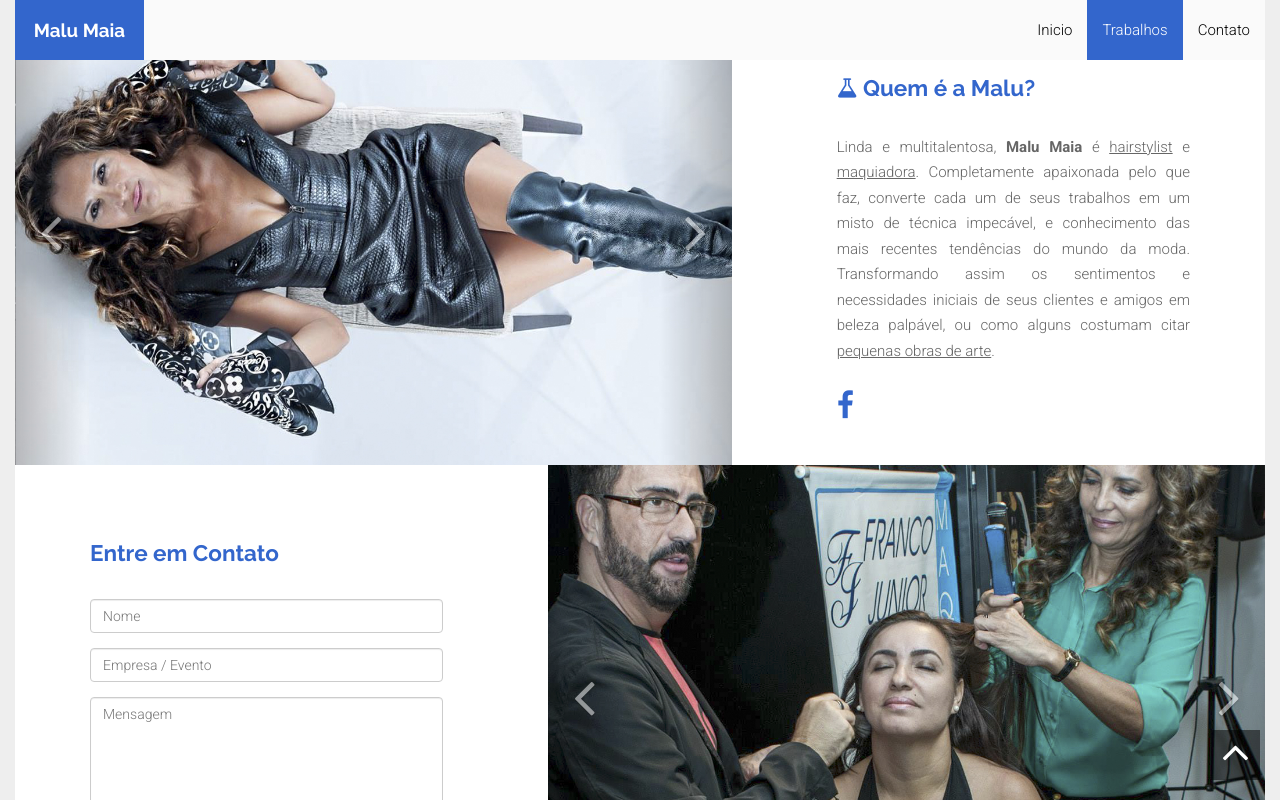
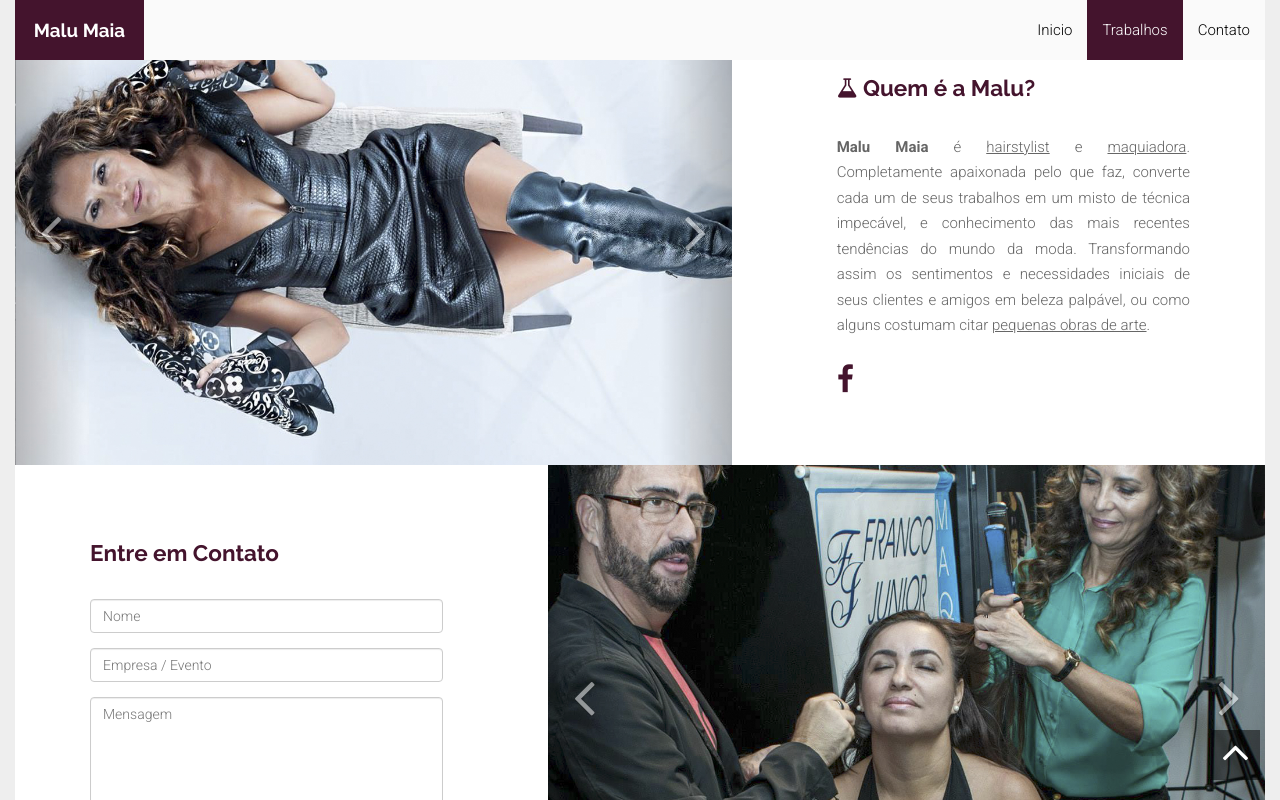
Before and after one commit to jhonattas/malu-maia-front, a plain HTML site: page index.html in a window 1280 px wide. Both pictures are taken after a click on the link "Trabalhos". Shown: the part 593-1393 px from the top of the page. Drawn offline with Linux system fonts and the light colour scheme.

Commit message:
modifica para a versao atualizada

```diff
--- a/assets/style.css
+++ b/assets/style.css
@@ -1,6 +1,6 @@
 body {	color:#666;	font:300 15px/15px Roboto,Arial,Helvetica;background-color:#fff;-webkit-font-smoothing:antialiased;background-color: #eee;}
 
-a{color:#3366cc; text-decoration:none;}
+a{color:#44142d; text-decoration:none;}
 a:hover{color:#666;}
 .btn,a,.btn:hover,a:hover {
 -webkit-transition: all 0.3s ease-in-out;
@@ -13,7 +13,7 @@ outline: none !important;
 
 h1,h2,h3,h4{margin: 0;line-height: 1em;}
 h1{font:700 3em Raleway,Arial,Helvetica;padding:5em 0;text-transform: uppercase;color: #fff;}
-h2{font:700 1.5em Raleway,Arial,Helvetica;margin-bottom: 1.5em; color: #3366cc;}
+h2{font:700 1.5em Raleway,Arial,Helvetica;margin-bottom: 1.5em; color: #44142d;}
 h3{font:700 1.25em Raleway,Arial,Helvetica;margin:0.5em 0;}
 
 p{font-size:1em;line-height: 1.7em; margin-bottom: 1.7em;}
@@ -30,9 +30,9 @@ p{font-size:1em;line-height: 1.7em; margin-bottom: 1.7em;}
 
 .navbar-nav > li > a{font-size: 1em;line-height:2em;}
 .navbar-inverse{background: #111;}
-.navbar-brand{color: #fff !important;background: #3366cc  !important;margin-left: 0 !important;height: 60px;padding: 1em;font:700 1.25em Raleway; }
+.navbar-brand{color: #fff !important;background: #44142d  !important;margin-left: 0 !important;height: 60px;padding: 1em;font:700 1.25em Raleway; }
 .navbar-default .navbar-nav>li>a{color: #000 !important;}
-.navbar-default .navbar-nav>.active>a, .navbar-default .navbar-nav>.active>a:hover, .navbar-default .navbar-nav>.active>a:focus{color: #fff !important;background-color: #3366cc ;}
+.navbar-default .navbar-nav>.active>a, .navbar-default .navbar-nav>.active>a:hover, .navbar-default .navbar-nav>.active>a:focus{color: #fff !important;background-color: #44142d ;}
 .navbar-nav.navbar-right:last-child{margin-right: 0 !important}
 .navbar-default{background:none;border:none; }
 .navbar-default .navbar-collapse{background:#fafafa; }
@@ -50,7 +50,7 @@ p{font-size:1em;line-height: 1.7em; margin-bottom: 1.7em;}
 
 
 .service{padding:0 10em 2em 10em; color: #fff;}
-.service p{color: #3366cc;font-size: 0.90em;line-height:1.20em;margin: 0;}
+.service p{color: #44142d;font-size: 0.90em;line-height:1.20em;margin: 0;}
 
 .social a{margin-right: 1em;}
 
@@ -88,7 +88,7 @@ p{font-size:1em;line-height: 1.7em; margin-bottom: 1.7em;}
 	.navbar-nav > li > a {line-height: 1em;}
 	.navbar-brand{padding: 7px;height: 50px;line-height: 2em;margin-left: 15px !important;}
 	.navbar-default{background: #fff !important;}
-	.navbar-default .navbar-toggle,.navbar-default .navbar-toggle:hover, .navbar-default .navbar-toggle:focus{background:#3366cc ;color: #fff;border: none;border-radius: 0;}
+	.navbar-default .navbar-toggle,.navbar-default .navbar-toggle:hover, .navbar-default .navbar-toggle:focus{background:#44142d ;color: #fff;border: none;border-radius: 0;}
 	.navbar-default .navbar-toggle .icon-bar{background-color: #fff;}
 	.footer{margin-top: 2em;padding-bottom: 2em;}
 
--- a/index.html
+++ b/index.html
@@ -119,7 +119,7 @@
   </div>
   <div class="col-sm-5 wowload fadeInRight">
   <div class="spacer"><h2><i class="fa fa-flask"></i> Quem é a Malu?</h2>
-  <p align="justify">Linda e multitalentosa, <b>Malu Maia</b> é <u>hairstylist</u> e <u>maquiadora</u>. Completamente apaixonada pelo que faz, converte cada um de seus trabalhos em um misto de técnica impecável, e conhecimento das mais recentes tendências do mundo da moda. Transformando assim os sentimentos e necessidades iniciais de seus clientes e amigos em beleza palpável, ou como alguns costumam citar <u>pequenas obras de arte</u>.</p>
+  <p align="justify"><b>Malu Maia</b> é <u>hairstylist</u> e <u>maquiadora</u>. Completamente apaixonada pelo que faz, converte cada um de seus trabalhos em um misto de técnica impecável, e conhecimento das mais recentes tendências do mundo da moda. Transformando assim os sentimentos e necessidades iniciais de seus clientes e amigos em beleza palpável, ou como alguns costumam citar <u>pequenas obras de arte</u>.</p>
   <div class="social">
 
   <a href="https://www.facebook.com/malumaia.cabelos"><i class="fa fa-facebook fa-2x"></i></a></div>
```
Also changed, not shown: 1 other file.
